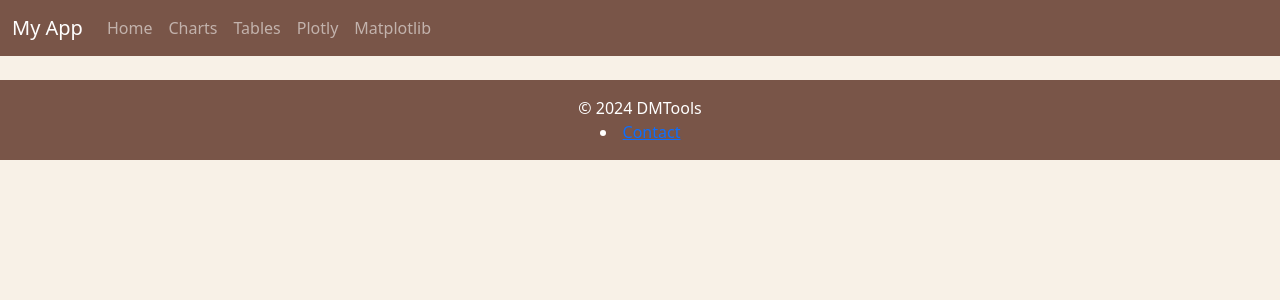
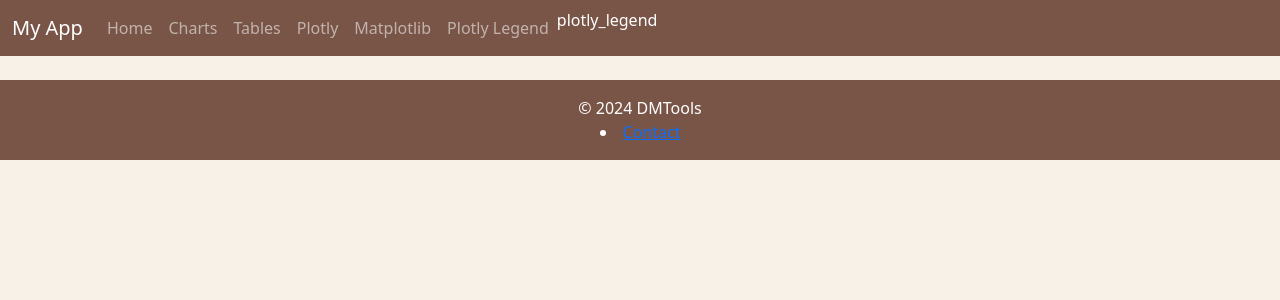
Before and after one commit to andrewcgaitskell/python_flask_charting, a Flask app: page / in a window 1280 px wide. Shown: the top 300 px of the page. Run offline with Flask 3, Linux system fonts and the light colour scheme.

Commit message:
Update navigation.html

```diff
--- a/templates/navigation.html
+++ b/templates/navigation.html
@@ -21,6 +21,10 @@
                 <li class="nav-item">
                     <a class="nav-link" href="/matplotlib">Matplotlib</a>
                 </li>
+                <li class="nav-item">
+                    <a class="nav-link" href="/plotly_legend">Plotly Legend</a>
+                </li>
+                plotly_legend
             </ul>
         </div>
     </div>
```
